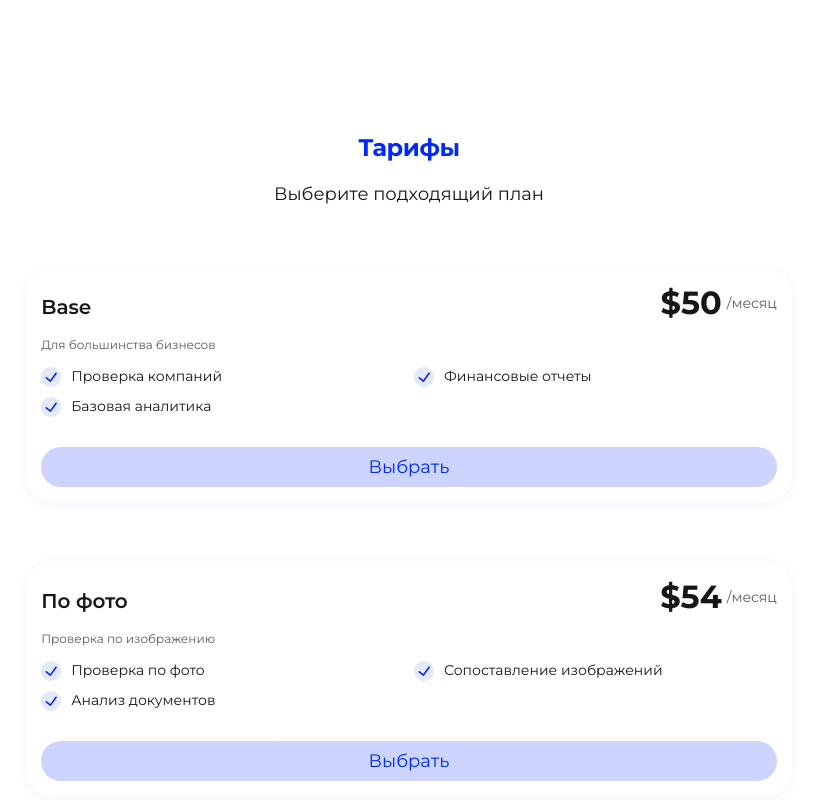
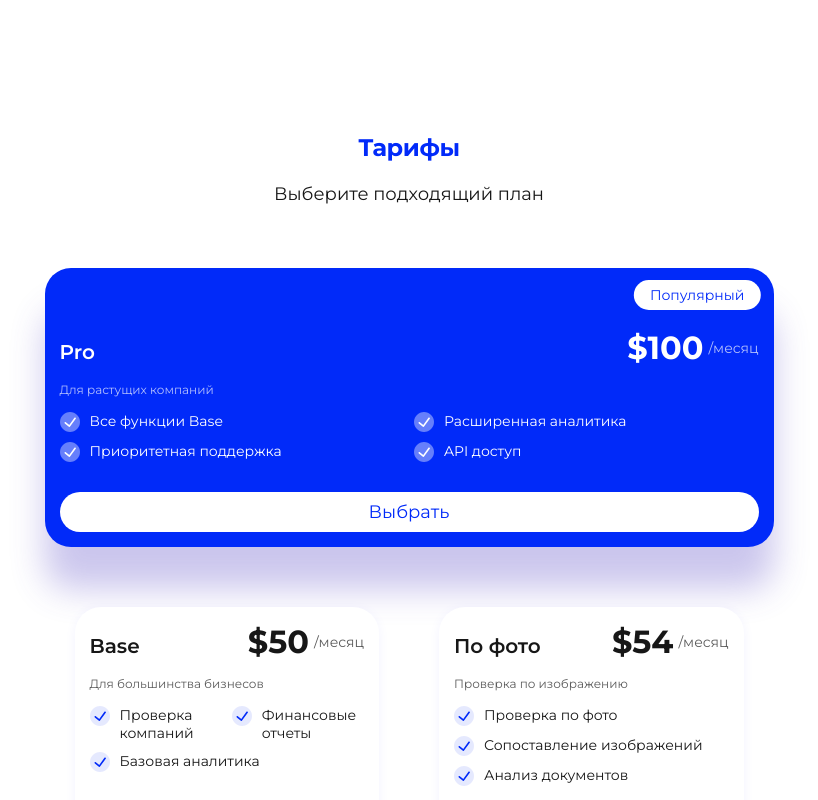
Before and after one commit to AAAlex2001/safelogist, a Next.js app in the folder frontend/: page /en/landing in a window 1280 px wide. Shown: the part 4760-5560 px from the top of the page, without its empty margins (231-1049 px from the left). Built offline with nearby package versions, Linux system fonts and the light colour scheme; no server answers.

Commit message:
правки

```diff
--- a/frontend/src/app/[locale]/landing/tariffs/Tariffs.module.scss
+++ b/frontend/src/app/[locale]/landing/tariffs/Tariffs.module.scss
@@ -6,6 +6,7 @@
   padding-bottom: 244px;
   @media (min-width: 768px) {
     padding-bottom: 196px;
+    max-width: 729px;
   }
   @media (min-width: 1440px) {
     padding-bottom: 234px;
@@ -23,6 +24,23 @@
 
 .cards {
   display: flex;
+  flex-direction: column;
   gap: 60px;
-  flex-direction: column;
+  width: 100%;
+  background: var(--color-white);
+  border-radius: 26px;
+
+  @media (min-width: 768px) {
+    flex-direction: row;
+    flex-wrap: wrap;
+    justify-content: center;
+    > :global(.popular) {
+      flex: 0 0 100%;
+      order: -1;
+    }
+
+    > *:not(:global(.popular)) {
+      flex: 0 0 calc(50% - 60px);
+    }
+  }
 }
--- a/frontend/src/components/TariffCard/TariffCard.tsx
+++ b/frontend/src/components/TariffCard/TariffCard.tsx
@@ -34,6 +34,7 @@ export function TariffCard({
   const cardClasses = [
     styles.card,
     popular ? styles.popular : "",
+    popular ? "popular" : "",
     active ? styles.active : "",
   ].filter(Boolean).join(" ");
 
```
